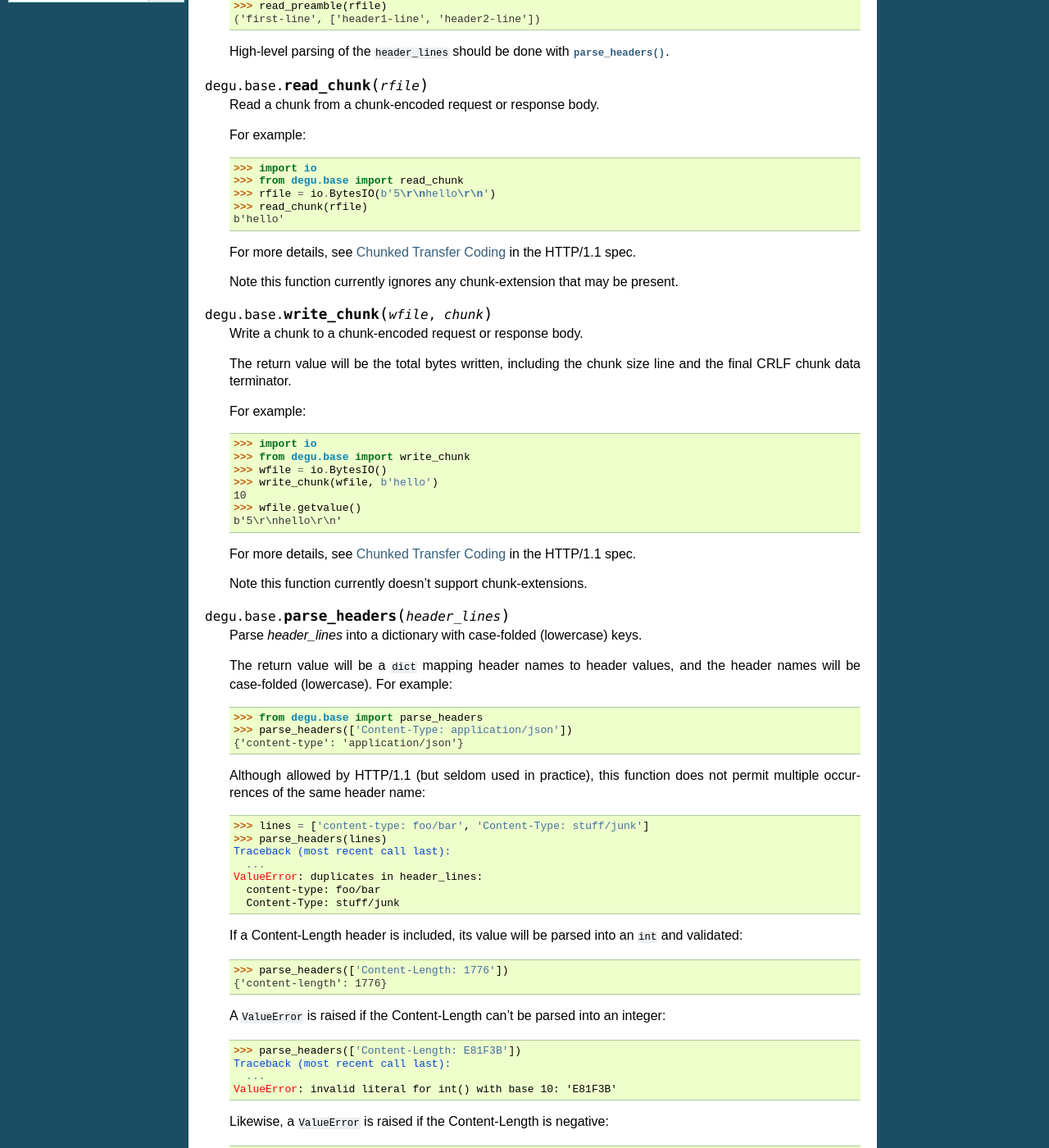
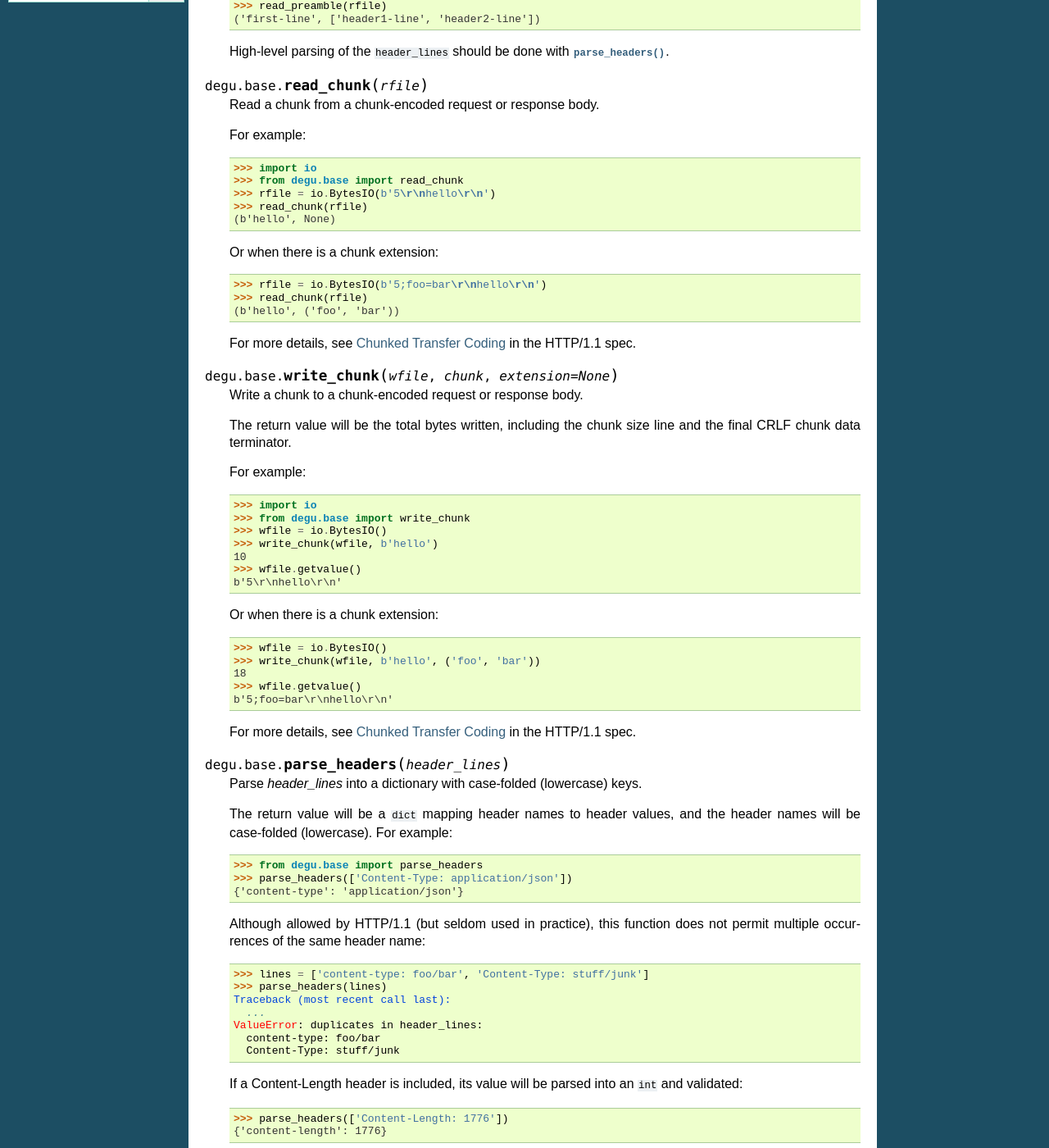
Before and after one commit to json420/degu, a Sphinx documentation site: the page built from doc/degu.base.rst, in a window 1280 px wide and 1400 px high, scrolled down 740 px. Shown: the whole window at 82% size. Built offline with Sphinx 7.4.7, drawn with Linux system fonts in a browser that asks for light colours.

Commit message:
read_chunk() now returns (data, extension); minimum updates required to get all unit tests passing

```diff
--- a/doc/degu.base.rst
+++ b/doc/degu.base.rst
@@ -66,15 +66,18 @@ Parsing functions
     >>> from degu.base import read_chunk
     >>> rfile = io.BytesIO(b'5\r\nhello\r\n')
     >>> read_chunk(rfile)
-    b'hello'
+    (b'hello', None)
+
+    Or when there is a chunk extension:
+
+    >>> rfile = io.BytesIO(b'5;foo=bar\r\nhello\r\n')
+    >>> read_chunk(rfile)
+    (b'hello', ('foo', 'bar'))
 
     For more details, see `Chunked Transfer Coding`_ in the HTTP/1.1 spec.
 
-    Note this function currently ignores any chunk-extension that may be
-    present.
 
-
-.. function:: write_chunk(wfile, chunk)
+.. function:: write_chunk(wfile, chunk, extension=None)
 
     Write a chunk to a chunk-encoded request or response body.
 
@@ -91,9 +94,15 @@ Parsing functions
     >>> wfile.getvalue()
     b'5\r\nhello\r\n'
 
+    Or when there is a chunk extension:
+
+    >>> wfile = io.BytesIO()
+    >>> write_chunk(wfile, b'hello', ('foo', 'bar'))
+    18
+    >>> wfile.getvalue()
+    b'5;foo=bar\r\nhello\r\n'
+
     For more details, see `Chunked Transfer Coding`_ in the HTTP/1.1 spec.
-
-    Note this function currently doesn't support chunk-extensions.
 
 
 .. function:: parse_headers(header_lines)
```
Also changed, not shown: 4 other files.
